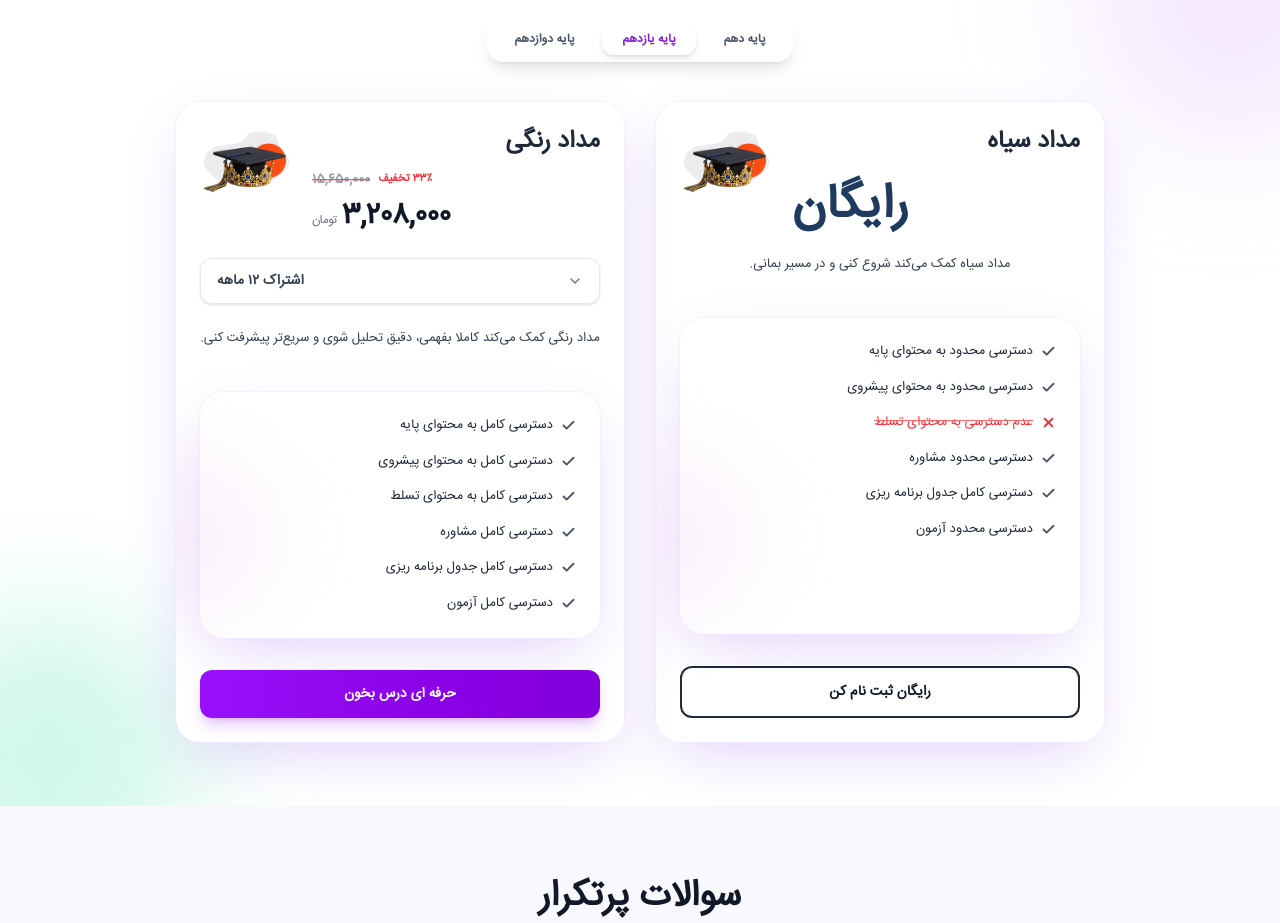
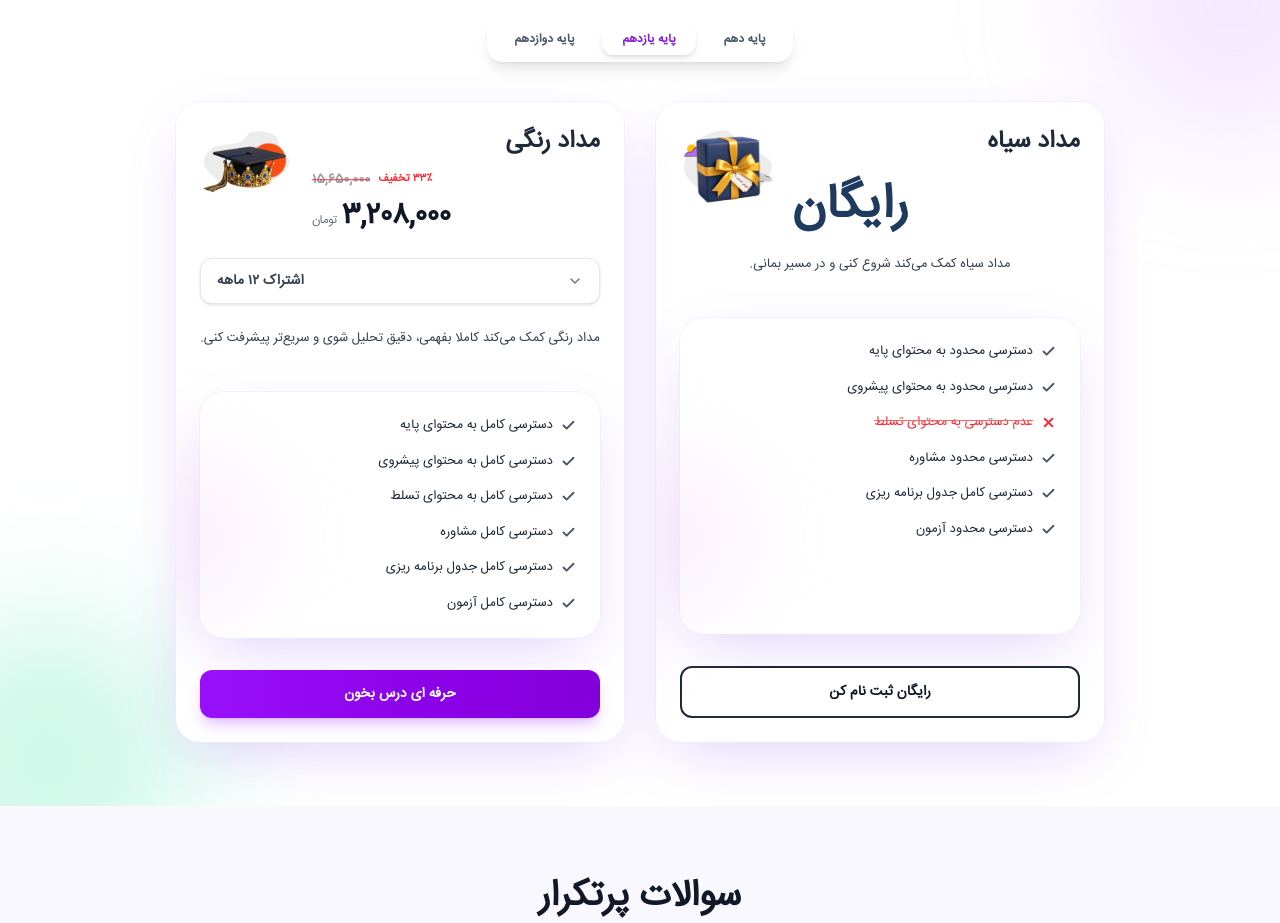
Before and after one commit to SaraSadeghnejad/medad-app, a Next.js app: page / in a window 1280 px wide. Shown: the part 3820-4743 px from the top of the page. Built offline with nearby package versions, Linux system fonts and the light colour scheme.

Commit message:
update faq

```diff
--- a/src/components/sections/Pricing.tsx
+++ b/src/components/sections/Pricing.tsx
@@ -335,7 +335,7 @@ function PlanCard({ plan }: { plan: Plan }) {
           <div className="relative h-24 w-24 shrink-0">
 
             <Image
-                 src="/premium.png"
+                 src={plan.image}
                  alt="teaser"
                  width={100}
                  height={100}
```
